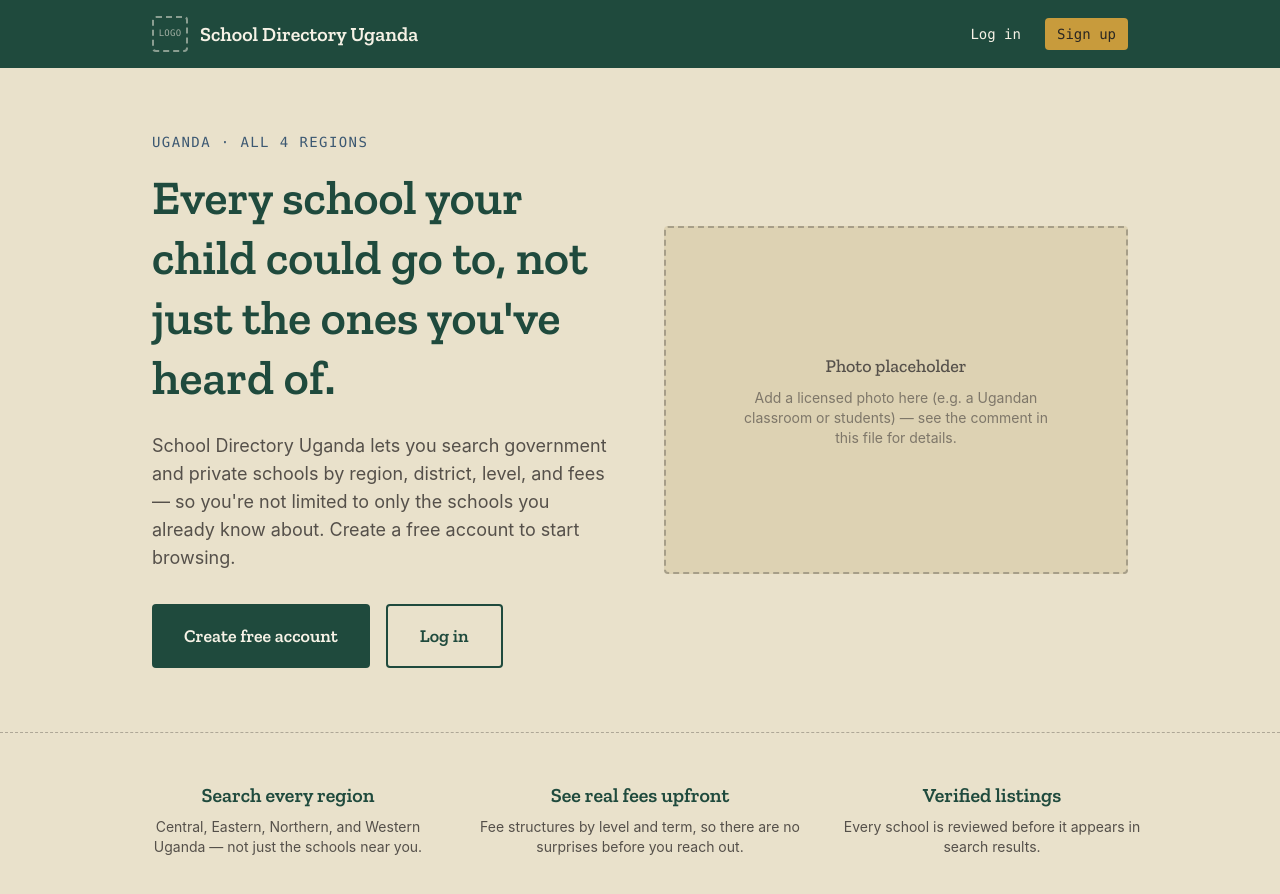
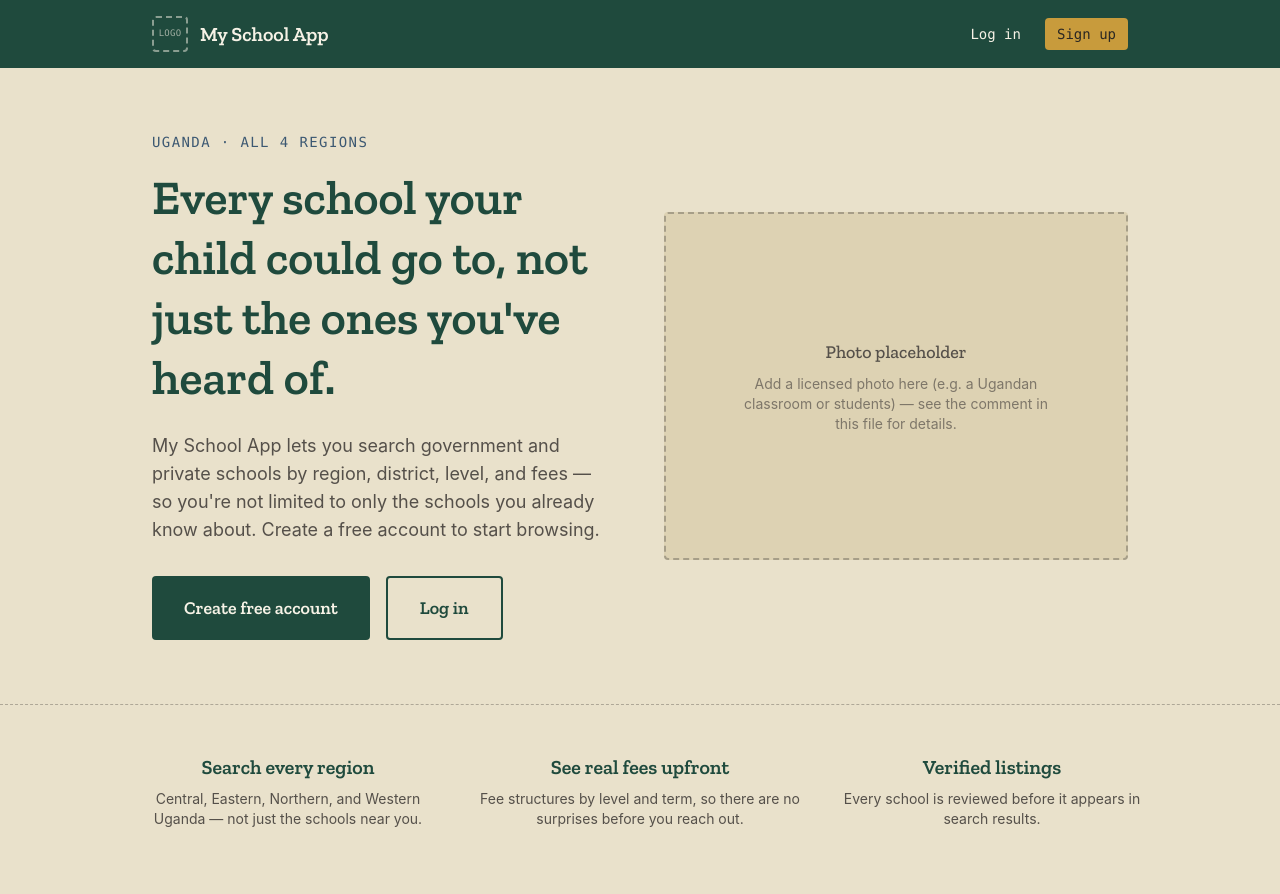
Before and after one commit to ShewolfTech/myschoolapp, a Next.js app: page / in a window 1280 px wide. Shown: the top 894 px of the page. Built offline with nearby package versions, Linux system fonts and the light colour scheme; no server answers.

Commit message:
renamed app name

```diff
--- a/app/SiteHeader.tsx
+++ b/app/SiteHeader.tsx
@@ -12,7 +12,7 @@ export async function SiteHeader() {
           {/*
             LOGO PLACEHOLDER
             Once you have a real logo file, replace this div with:
-            <Image src="/logo.png" alt="School Directory Uganda" width={36} height={36} />
+            <Image src="/logo.png" alt="My School App" width={36} height={36} />
             (import Image from "next/image" at the top of this file)
             Drop the logo file at: public/logo.png
           */}
@@ -22,7 +22,7 @@ export async function SiteHeader() {
             </span>
           </div>
           <span className="font-display text-xl font-semibold">
-            School Directory Uganda
+            My School App
           </span>
         </Link>
         <nav className="flex items-center gap-6 text-sm font-ledger">
--- a/app/page.tsx
+++ b/app/page.tsx
@@ -26,7 +26,7 @@ export default async function HomePage() {
             Every school your child could go to, not just the ones you&apos;ve heard of.
           </h1>
           <p className="text-ink-soft text-lg mb-8 max-w-xl">
-            School Directory Uganda lets you search government and private
+            My School App lets you search government and private
             schools by region, district, level, and fees &mdash; so you&apos;re
             not limited to only the schools you already know about. Create a
             free account to start browsing.
--- a/lib/email.ts
+++ b/lib/email.ts
@@ -2,7 +2,7 @@ import { Resend } from "resend";
 
 const resend = new Resend(process.env.RESEND_API_KEY);
 const FROM = process.env.EMAIL_FROM || "onboarding@resend.dev";
-const APP_NAME = "School Directory Uganda";
+const APP_NAME = "My School App";
 
 function shell(title: string, bodyHtml: string): string {
   return `
```
Also changed, not shown: 2 other files (tests, documents, lock files or other folders).
